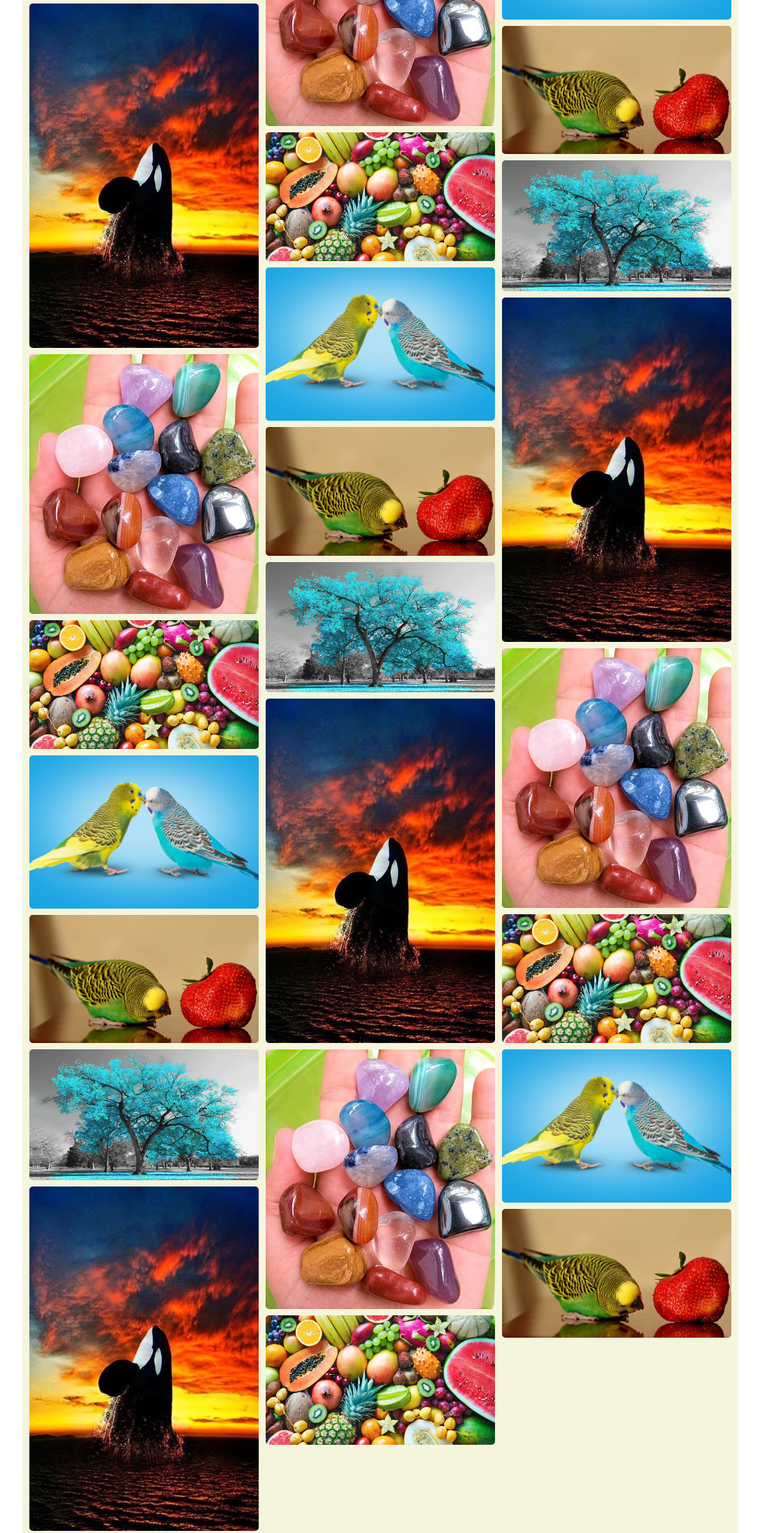
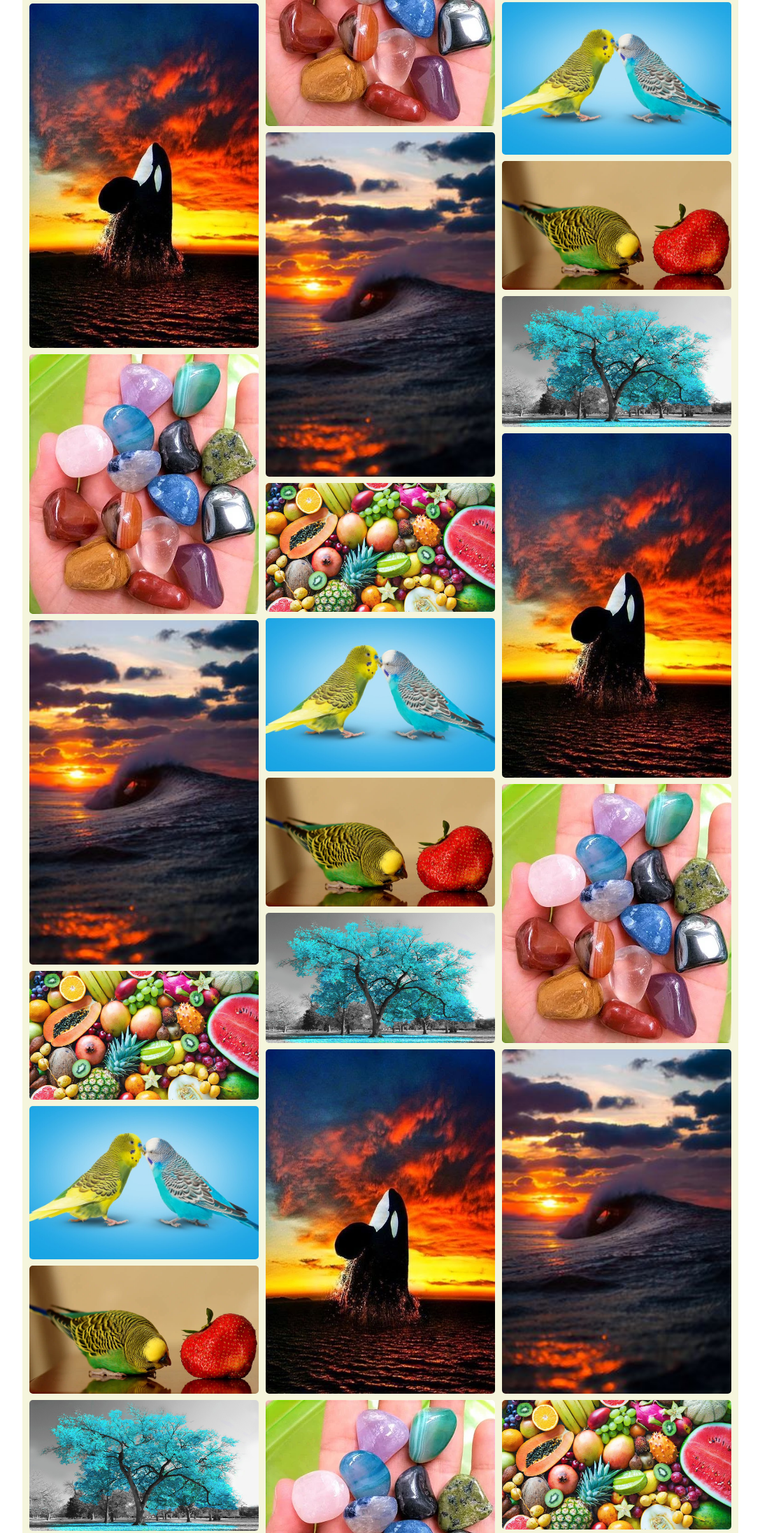
Before and after one commit to thiagoandradedeveloper/style_pinterest, a plain HTML site: page index.html in a window 1280 px wide. Shown: the part 198-2388 px from the top of the page at 70% size, without its empty margins (96-1183 px from the left). Drawn offline with Linux system fonts and the light colour scheme.

Commit message:
second commit

```diff
--- a/index.html
+++ b/index.html
@@ -11,24 +11,28 @@
         <img src="img/quadro-arvore-diversas-cores-80x110.jpg">
         <img src="img/40efa3cdafa05c536a3ea24631d0fb45.jpg">
         <img src="img/6edbabc5eb.webp">
+        <img src="img/a10cfaeec84bdb9dad9a96c3c63491c9--hawaiian-sunset-ocean-sunset.jpg">
         <img src="img/aprenda-os-nomes-das-frutas-em-ingles.jpg">
         <img src="img/dois-papagaios-ondulados-se-alimentam-em-fundo-azul_175086-1410.jpg">
         <img src="img/nomes-e-nomes-passarinho.webp">
         <img src="img/quadro-arvore-diversas-cores-80x110.jpg">
         <img src="img/40efa3cdafa05c536a3ea24631d0fb45.jpg">
         <img src="img/6edbabc5eb.webp">
+        <img src="img/a10cfaeec84bdb9dad9a96c3c63491c9--hawaiian-sunset-ocean-sunset.jpg">
         <img src="img/aprenda-os-nomes-das-frutas-em-ingles.jpg">
         <img src="img/dois-papagaios-ondulados-se-alimentam-em-fundo-azul_175086-1410.jpg">
         <img src="img/nomes-e-nomes-passarinho.webp">
         <img src="img/quadro-arvore-diversas-cores-80x110.jpg">
         <img src="img/40efa3cdafa05c536a3ea24631d0fb45.jpg">
         <img src="img/6edbabc5eb.webp">
+        <img src="img/a10cfaeec84bdb9dad9a96c3c63491c9--hawaiian-sunset-ocean-sunset.jpg">
         <img src="img/aprenda-os-nomes-das-frutas-em-ingles.jpg">
         <img src="img/dois-papagaios-ondulados-se-alimentam-em-fundo-azul_175086-1410.jpg">
         <img src="img/nomes-e-nomes-passarinho.webp">
         <img src="img/quadro-arvore-diversas-cores-80x110.jpg">
         <img src="img/40efa3cdafa05c536a3ea24631d0fb45.jpg">
         <img src="img/6edbabc5eb.webp">
+        <img src="img/a10cfaeec84bdb9dad9a96c3c63491c9--hawaiian-sunset-ocean-sunset.jpg">
         <img src="img/aprenda-os-nomes-das-frutas-em-ingles.jpg">
         <img src="img/dois-papagaios-ondulados-se-alimentam-em-fundo-azul_175086-1410.jpg">
         <img src="img/nomes-e-nomes-passarinho.webp">
```
Also changed, not shown: img/a10cfaeec84bdb9dad9a96c3c63491c9--hawaiian-sunset-ocean-sunset.jpg (added).
